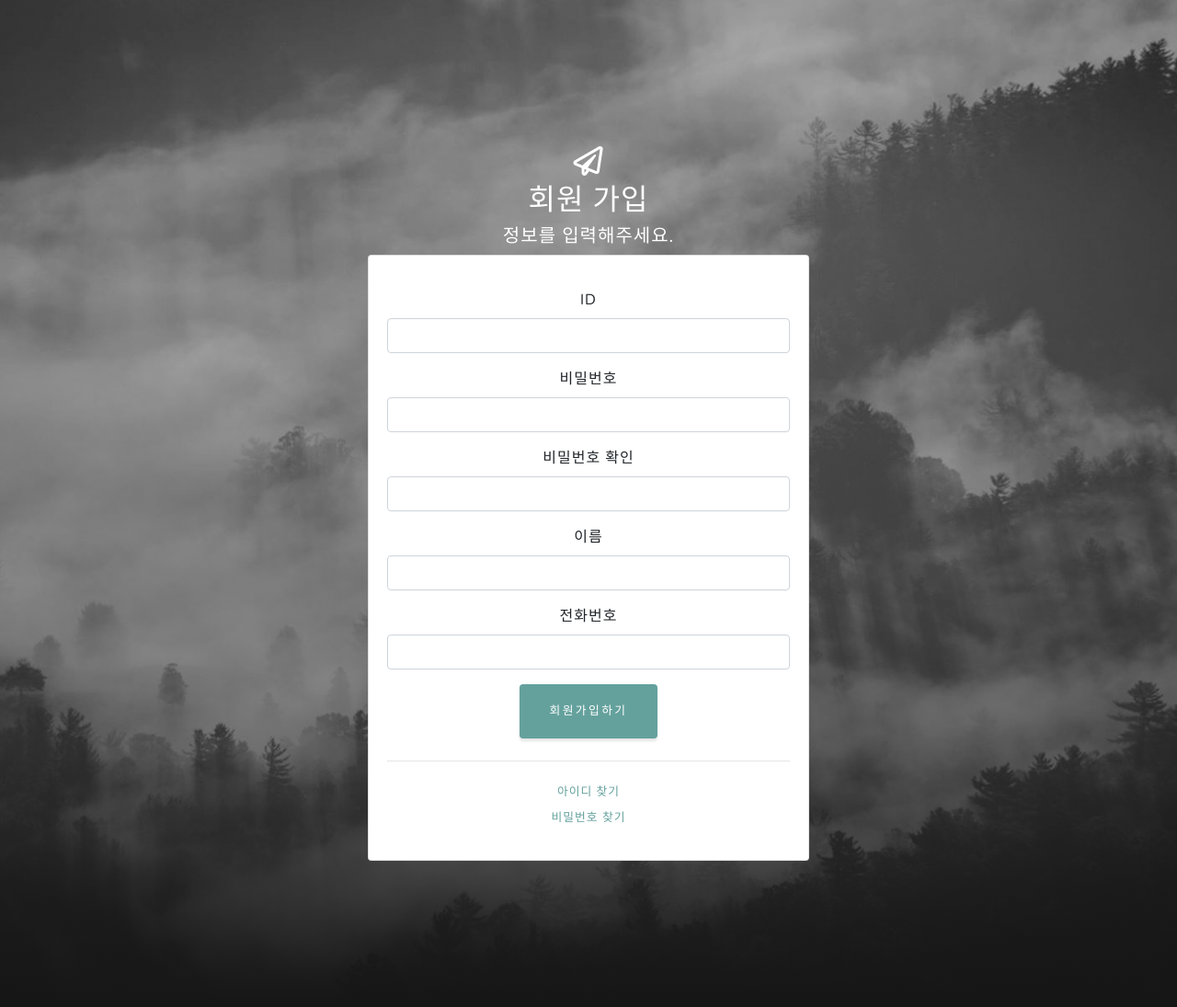
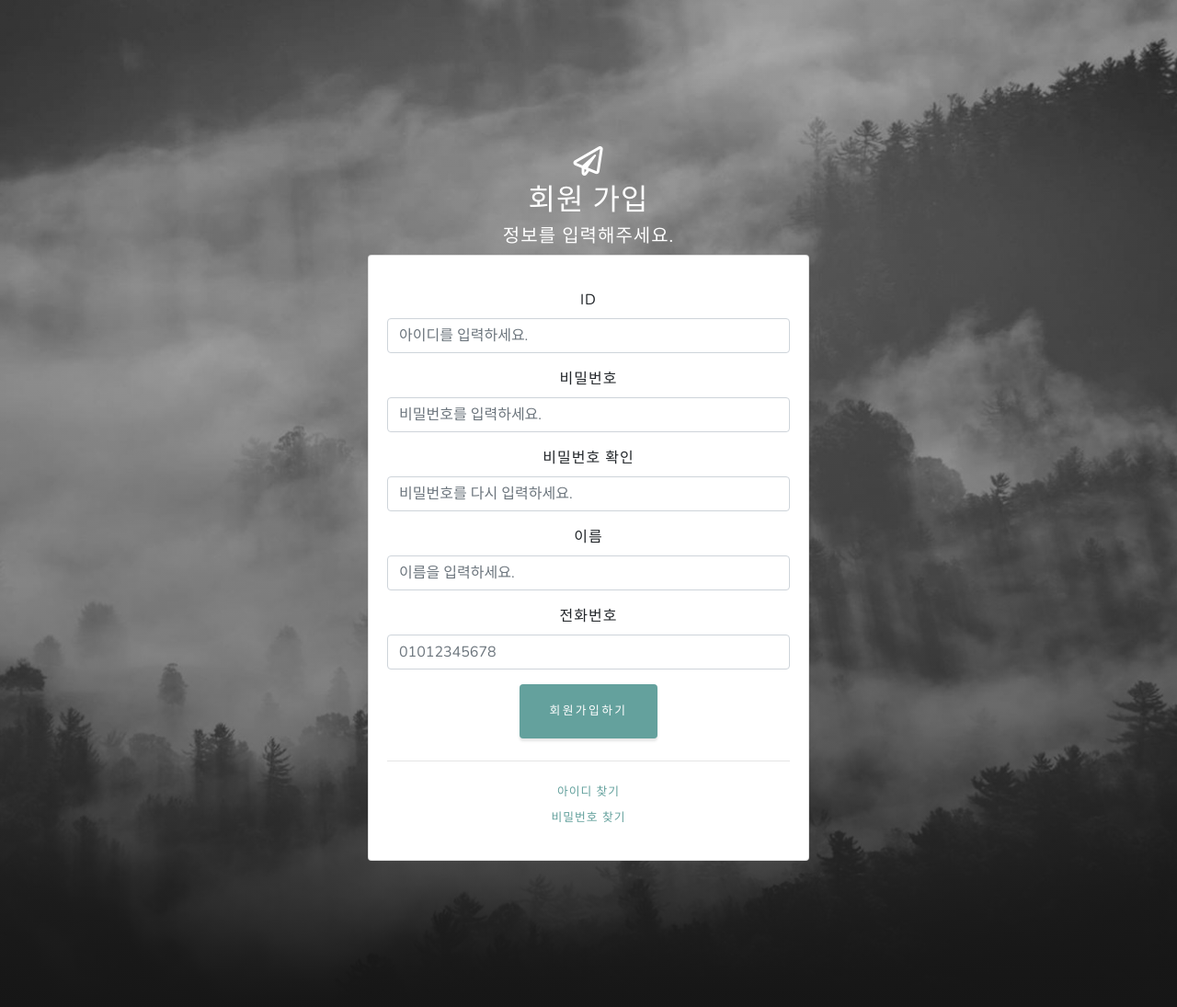
Before and after one commit to sunghye-on/se_project, a Django app: page / in a window 1280 px wide. Shown: the part 3594-4689 px from the top of the page at 92% size. Run offline with Django 3.2, Linux system fonts and the light colour scheme; data comes from the database, SQL or seed files in the repository; both versions use the stored data as it was after the commit; some libraries are stand-ins or nearby versions.

Commit message:
191114_AM_Modified

```diff
--- a/reservation/login/urls.py
+++ b/reservation/login/urls.py
@@ -3,7 +3,7 @@ from django.urls import path
 from . import views
 
 urlpatterns = [
-    path('signin/', views.sign_in, name='sign'),
+    path('signup/', views.sign_up, name='sign'),
     path('', views.login, name='login'),
     path('logout/', views.logout, name='logout'),
 ]
--- a/reservation/main/templates/main/mainsite/signup.html
+++ b/reservation/main/templates/main/mainsite/signup.html
@@ -29,23 +29,23 @@
                 <p class="card-text">
                     <div class="form-group">
                         <label for="ID_input">ID</label>
-                        <type="text" class="form-control" id="ID_input" name="id" placeholder="아이디를 입력하세요.">
+                        <input type="text" class="form-control" id="ID_input" name="id" placeholder="아이디를 입력하세요.">
                     </div>
                     <div class="form-group">
                         <label for="PW_input">비밀번호</label>
-                        <type="password" class="form-control" id="PW_input" name="pwd" placeholder="비밀번호를 입력하세요.">
+                        <input type="password" class="form-control" id="PW_input" name="pwd" placeholder="비밀번호를 입력하세요.">
                     </div>
                     <div class="form-group">
                         <label for="CheckPW_input">비밀번호 확인</label>
-                        <type="password" class="form-control" id="CheckPW_input" name="checkpwd" placeholder="비밀번호를 다시 입력하세요.">
+                        <input type="password" class="form-control" id="CheckPW_input" name="checkpwd" placeholder="비밀번호를 다시 입력하세요.">
                     </div>
                     <div class="form-group">
                         <label for="Name_input">이름</label>
-                        <type="text" class="form-control" id="Name_input" name="username" placeholder="이름을 입력하세요.">
+                        <input type="text" class="form-control" id="Name_input" name="username" placeholder="이름을 입력하세요.">
                     </div>
                     <div class="form-group">
                         <label for="PN_input">전화번호</label>
-                        <type="text" class="form-control" id="PN_input" name="phone_number" placeholder="01012345678">
+                        <input type="text" class="form-control" id="PN_input" name="phone_number" placeholder="01012345678">
                     </div>
                     <button type="submit" class="btn btn-primary">회원가입하기</button>
                     <hr class="my-4">
--- a/reservation/reserv/views.py
+++ b/reservation/reserv/views.py
@@ -6,6 +6,7 @@ from datetime import datetime
 # Create your views here.
 
 def reserv_home(request) :
+    # home화면이 아닌 데이터 입력으로 접속함/세션이 존재함
     if request.method == "POST" and request.session.get('userid') :
         date = request.POST['date']
         hopping_member = request.POST['hopping_member']
```
Also changed, not shown: reservation/login/templates/login/login.html (+13 -2 lines), reservation/login/views.py (+16 -11 lines), reservation/db.sqlite3, reservation/login/templates/login/find_log.html (added), reservation/login/templates/login/found.html (added), reservation/login/templates/login/signup.html (renamed from reservation/login/templates/login/signIn.html).
